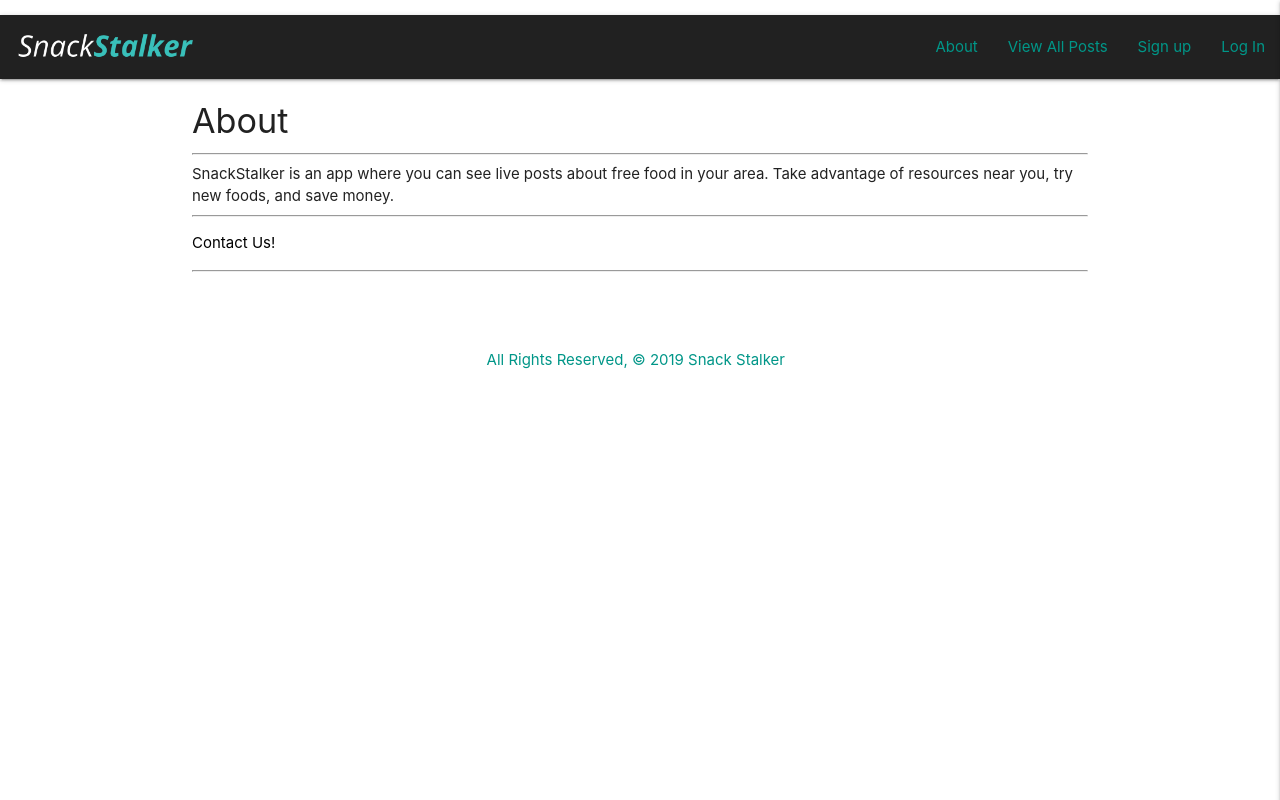
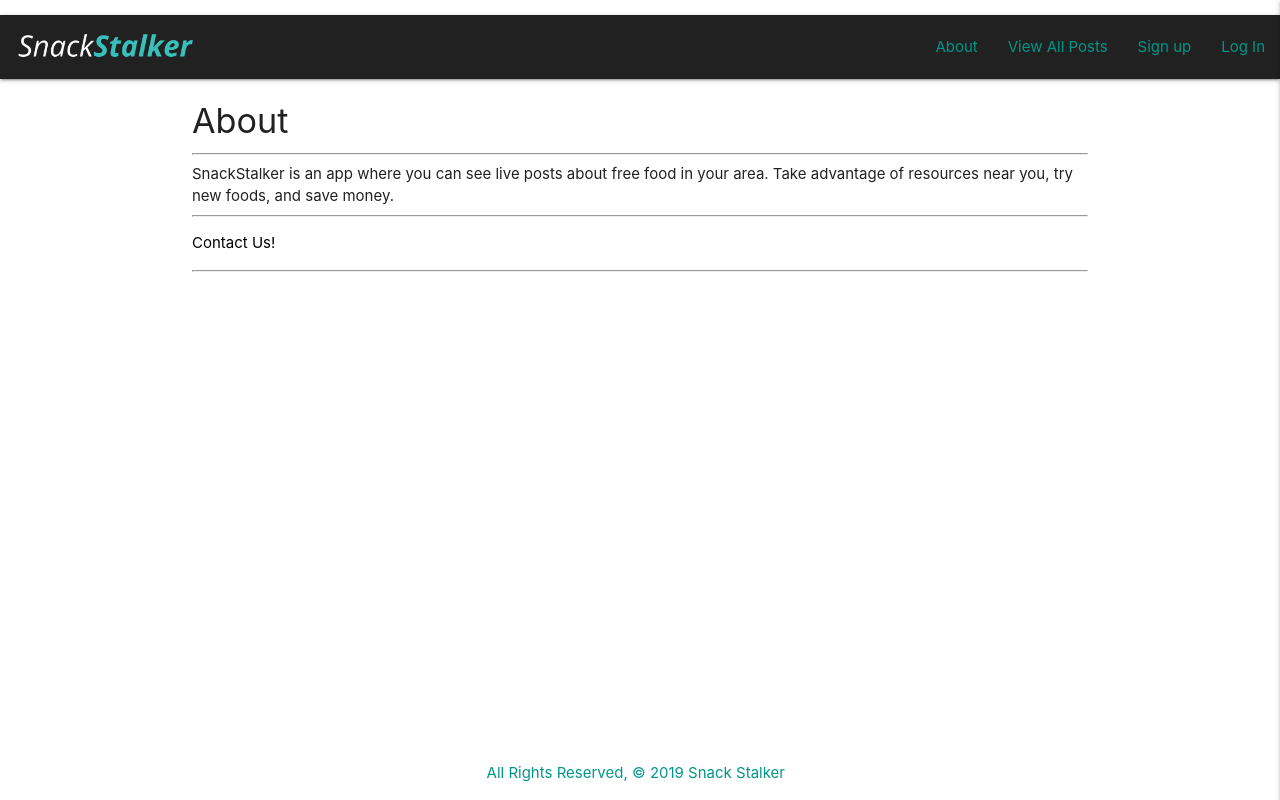
Before and after one commit to Codeebk/snackstalker1, a Django app: page /about/ in a window 1280 px wide. Run offline with Django 3.2, Linux system fonts and the light colour scheme; some web fonts are replaced.

Commit message:
add sticky footer

```diff
--- a/main_app/static/css/style.css
+++ b/main_app/static/css/style.css
@@ -64,10 +64,17 @@ img {
 }
 
 body {
-    height: 100%;
+    display: flex;
+    min-height: 100%;
+    flex-direction: column;
 }
 
-#bodycontainer {
+main {
+    flex: 1 0 auto;
+    min-height: 80vh;
+}
+
+/* #bodycontainer {
     min-height: 100%;
     position: relative;
 }
@@ -82,7 +89,7 @@ body {
     width: 100%;
     height: 50px;
     margin-bottom: 10px;
-}
+} */
 
 
 @media (max-width: 600px) {
--- a/main_app/templates/base.html
+++ b/main_app/templates/base.html
@@ -15,8 +15,9 @@
 
 
 </head>
+
 <div id="bodycontainer">
-<body>
+ <body>
     <header class="navbar-fixed">
         <nav>
             <div class="nav-wrapper grey darken-4">
@@ -61,10 +62,10 @@
 
     </header>
     <main class="container">
-        <div id="body">
+        <!-- <div id="body"> -->
         {% block content %}
         {% endblock %}
-        </div>
+        <!-- </div> -->
     </main>
   	 <footer class="page-footer transparent teal-text text-teal lighten-2">
        <div class="center-align">All Rights Reserved, &copy; 2019 Snack Stalker &nbsp;</div>
```
